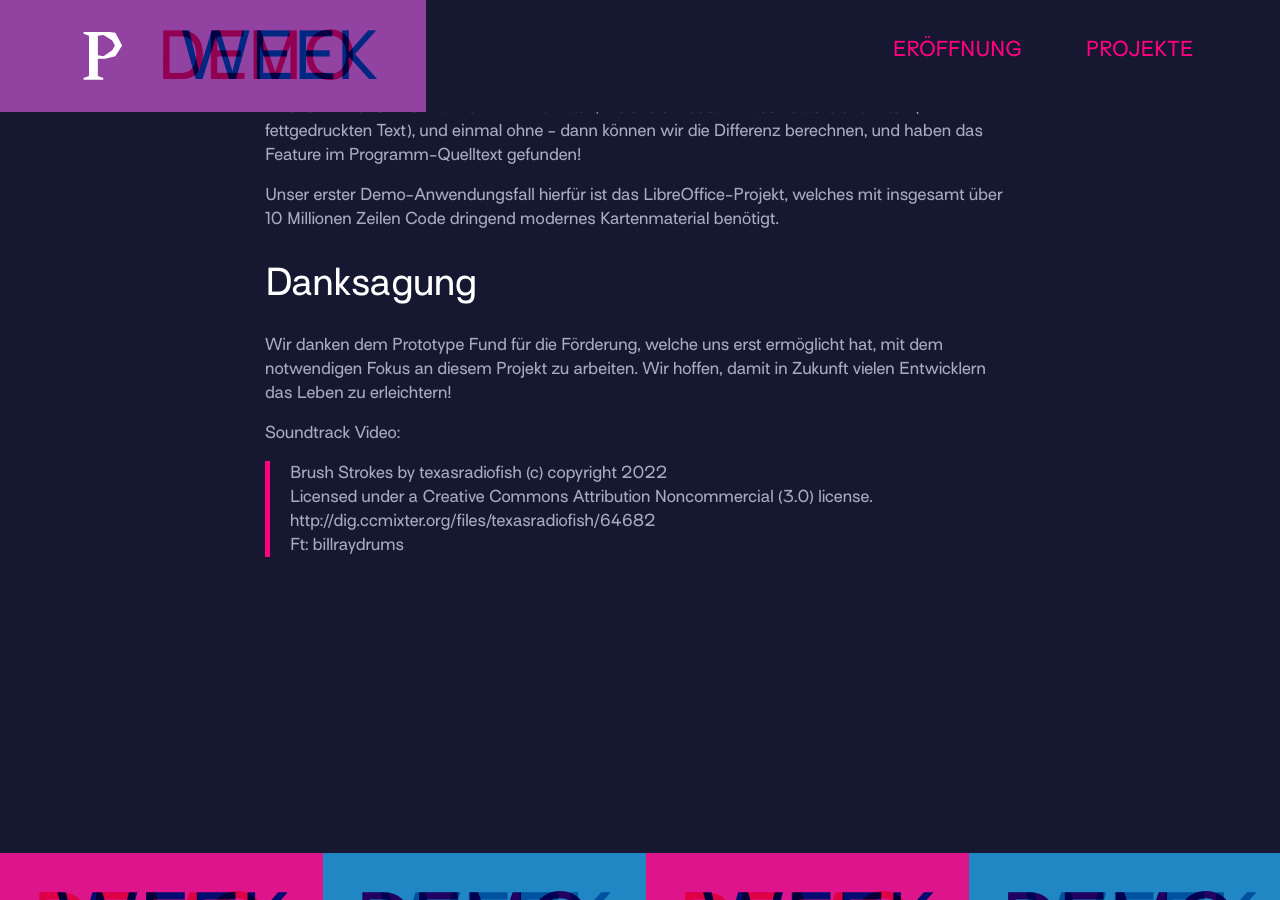
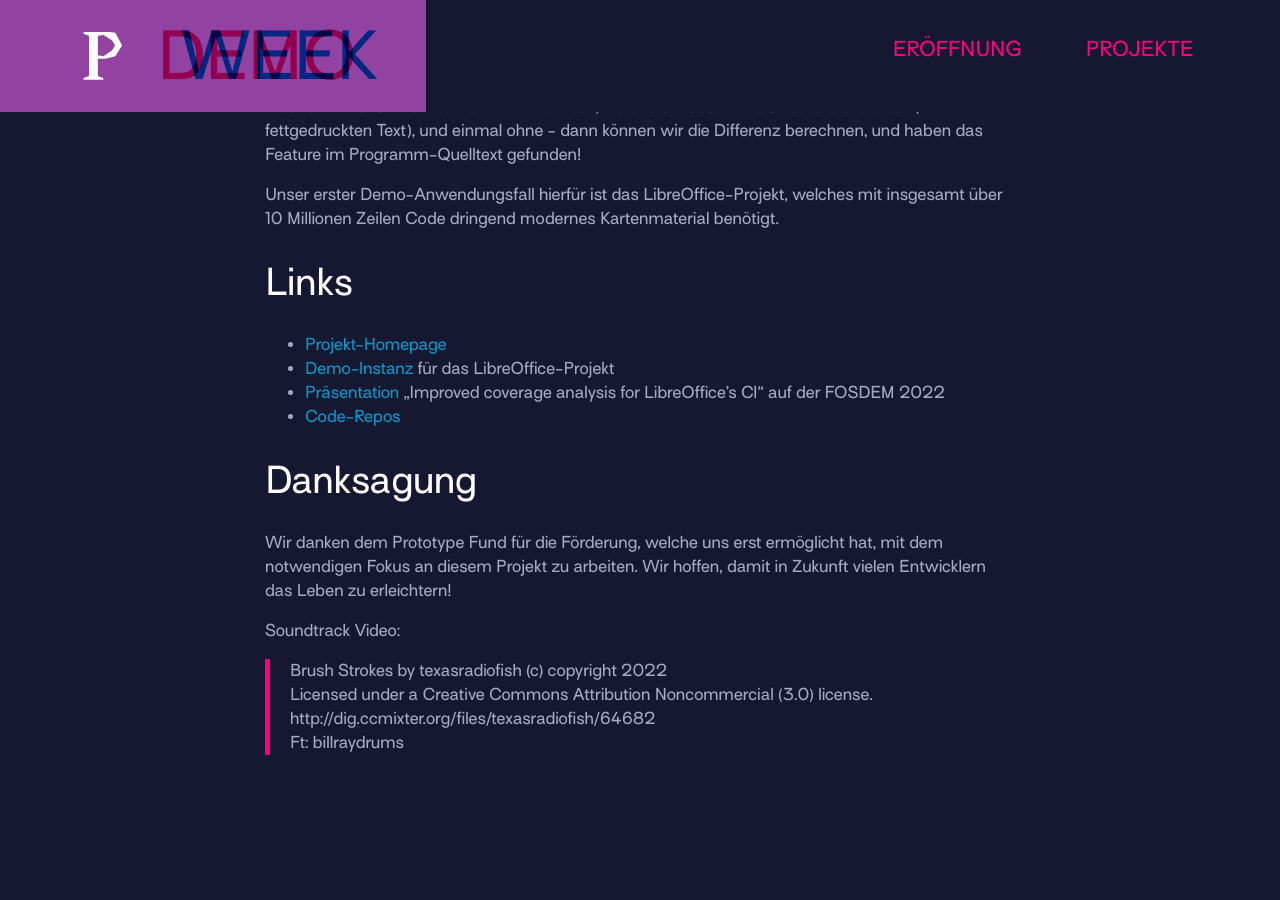
Before and after one commit to prototypefund/demo-week-runde10, a Jekyll site: the page built from _projects/07-cover-rest.md, in a window 1280 px wide and 900 px high, scrolled down 1287 px. Built offline with Jekyll 4.4.1, drawn with Linux system fonts in a browser that asks for light colours.

Commit message:
Add links section

```diff
--- a/_projects/07-cover-rest.md
+++ b/_projects/07-cover-rest.md
@@ -32,6 +32,14 @@
 Unser erster Demo-Anwendungsfall hierfür ist das LibreOffice-Projekt, welches mit insgesamt über 10 Millionen Zeilen Code dringend modernes Kartenmaterial benötigt.
 
 
+## Links
+
+* [Projekt-Homepage](https://cover-rest.gitlab.io/)
+* [Demo-Instanz](https://coverrest.allotropia.de/) für das LibreOffice-Projekt
+* [Präsentation](https://fosdem.org/2022/schedule/event/lotech_improvedcoverage/) „Improved coverage analysis for LibreOffice's CI“ auf der FOSDEM 2022
+* [Code-Repos](https://gitlab.com/cover-rest)
+
+
 ## Danksagung
 
 Wir danken dem Prototype Fund für die Förderung, welche uns erst
```
